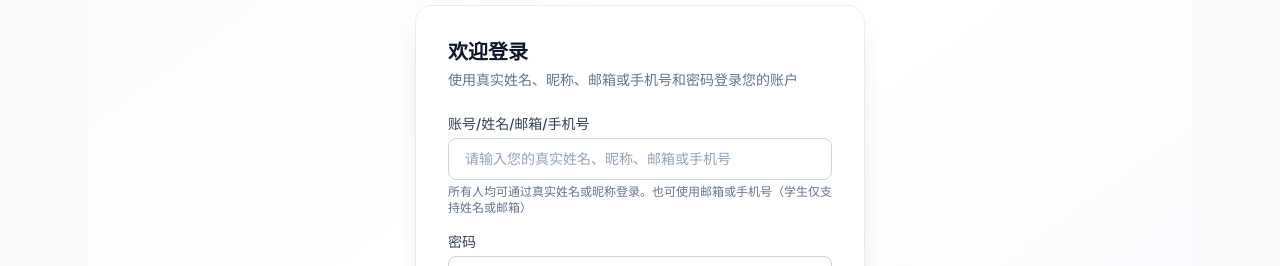
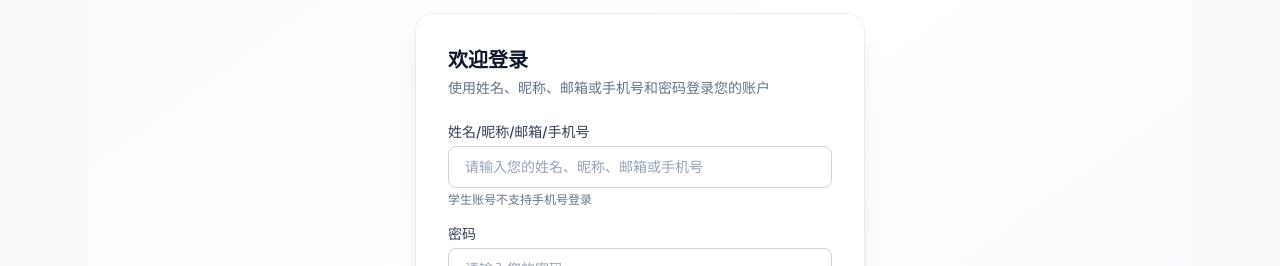
Before and after one commit to gqcjx/exam, a React (Vite) app: page /exam/login in a window 1280 px wide. Shown: the part 315-581 px from the top of the page. Built offline with nearby package versions, Linux system fonts and the light colour scheme; no server answers.

Commit message:
update login and register page text

```diff
--- a/src/pages/Login.tsx
+++ b/src/pages/Login.tsx
@@ -169,21 +169,21 @@ export default function Login() {
         <div className="rounded-2xl bg-white p-8 shadow-xl ring-1 ring-slate-200/60">
           <div className="mb-6">
             <h2 className="text-xl font-semibold text-slate-900">欢迎登录</h2>
-            <p className="mt-1 text-sm text-slate-500">使用真实姓名、昵称、邮箱或手机号和密码登录您的账户</p>
+            <p className="mt-1 text-sm text-slate-500">使用姓名、昵称、邮箱或手机号和密码登录您的账户</p>
           </div>
 
           <form className="space-y-4" onSubmit={handleSubmit}>
             <div className="space-y-1">
-              <label className="block text-sm font-medium text-slate-700">账号/姓名/邮箱/手机号</label>
+              <label className="block text-sm font-medium text-slate-700">姓名/昵称/邮箱/手机号</label>
               <input
                 type="text"
-                placeholder="请输入您的真实姓名、昵称、邮箱或手机号"
+                placeholder="请输入您的姓名、昵称、邮箱或手机号"
                 className="w-full rounded-lg border border-slate-300 bg-white px-4 py-2.5 text-sm transition-colors placeholder:text-slate-400 focus:border-brand-500 focus:outline-none focus:ring-2 focus:ring-brand-500/20"
                 value={account}
                 onChange={(e) => setAccount(e.target.value)}
                 required
               />
-              <p className="text-xs text-slate-500">所有人均可通过真实姓名或昵称登录。也可使用邮箱或手机号（学生仅支持姓名或邮箱）</p>
+              <p className="text-xs text-slate-500">学生账号不支持手机号登录</p>
             </div>
 
             <div className="space-y-1">
--- a/src/pages/Register.tsx
+++ b/src/pages/Register.tsx
@@ -91,9 +91,9 @@ export default function Register() {
       return
     }
 
-    // 验证真实姓名
+    // 验证姓名或昵称
     if (!name.trim()) {
-      setError('请输入真实姓名')
+      setError('请输入姓名或昵称')
       return
     }
 
@@ -221,12 +221,12 @@ export default function Register() {
         {/* 注册表单卡片 */}
         <div className="rounded-2xl bg-white p-8 shadow-xl ring-1 ring-slate-200/60">
           <form className="space-y-4" onSubmit={handleSubmit}>
-            {/* 真实姓名 */}
+            {/* 姓名或昵称 */}
             <div className="space-y-1">
-              <label className="block text-sm font-medium text-slate-700">真实姓名 *</label>
+              <label className="block text-sm font-medium text-slate-700">姓名或昵称 *</label>
               <input
                 type="text"
-                placeholder="请输入您的真实姓名"
+                placeholder="请输入您的姓名或昵称"
                 className="w-full rounded-lg border border-slate-300 bg-white px-4 py-2.5 text-sm transition-colors placeholder:text-slate-400 focus:border-brand-500 focus:outline-none focus:ring-2 focus:ring-brand-500/20"
                 value={name}
                 onChange={(e) => setName(e.target.value)}
```
